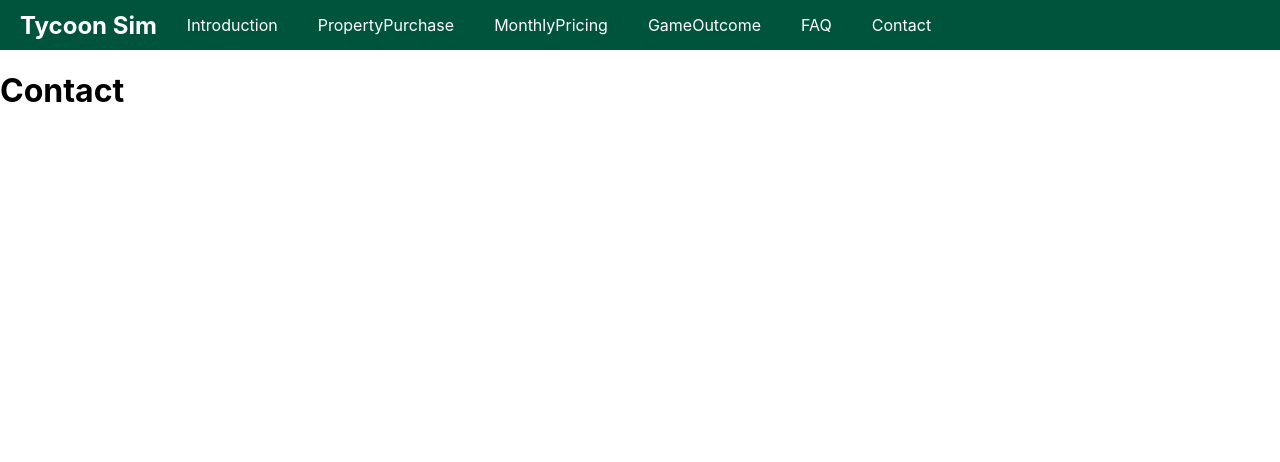
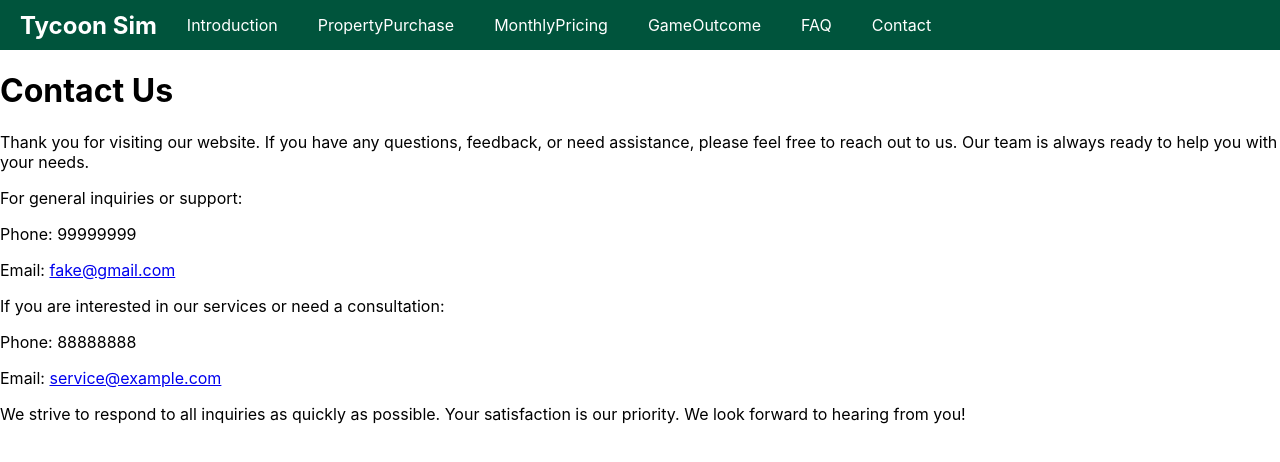
Before and after one commit to Devenvaruv/tycoonsimulator, a React (Create React App) app: page /contact in a window 1280 px wide. Shown: the top 462 px of the page. Built offline with nearby package versions, Linux system fonts and the light colour scheme.

Commit message:
Update Contact.js

```diff
--- a/src/pages/Contact/Contact.js
+++ b/src/pages/Contact/Contact.js
@@ -2,8 +2,21 @@ import React from "react";
 
 const Contact = () => {
     return (
-        <h1>Contact</h1>
-    )
+        <div>
+            <h1>Contact Us</h1>
+            <p>Thank you for visiting our website. If you have any questions, feedback, or need assistance, please feel free to reach out to us. Our team is always ready to help you with your needs.</p>
+
+            <p>For general inquiries or support:</p>
+            <p>Phone: 99999999</p>
+            <p>Email: <a href="mailto:fake@gmail.com">fake@gmail.com</a></p>
+
+            <p>If you are interested in our services or need a consultation:</p>
+            <p>Phone: 88888888</p>
+            <p>Email: <a href="mailto:service@example.com">service@example.com</a></p>
+
+            <p>We strive to respond to all inquiries as quickly as possible. Your satisfaction is our priority. We look forward to hearing from you!</p>
+        </div>
+    );
 }
 
 export default Contact;
```
